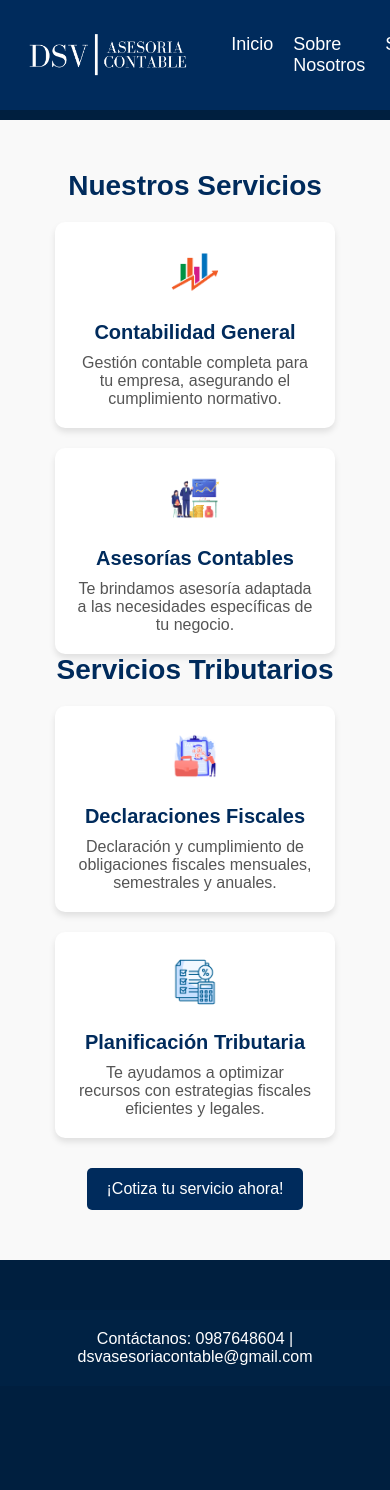
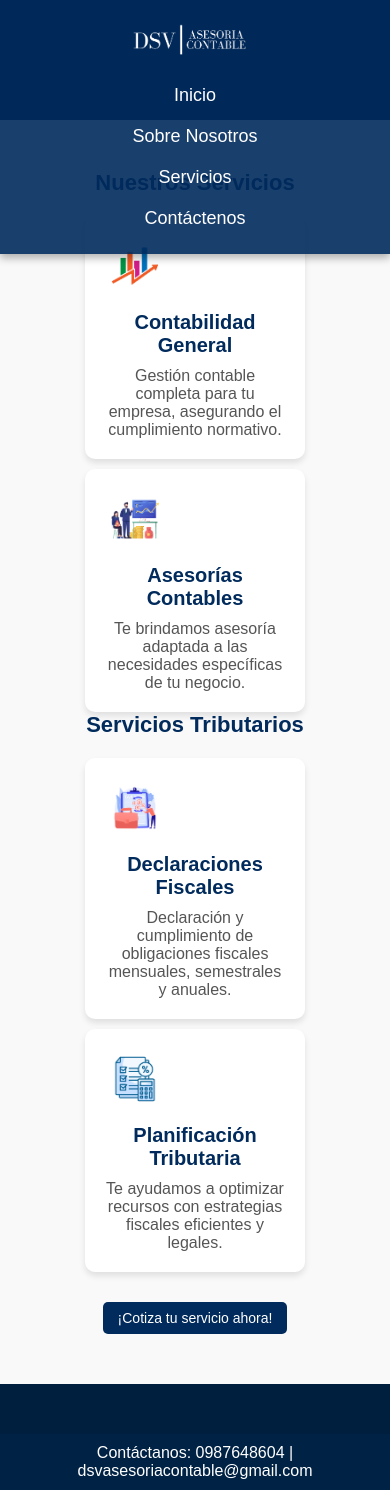
Before and after one commit to wley27/Dsvasesoria, a plain HTML site: page servicios.html in a window 390 px wide. Before the commit the page ends 1386 px from the top, so only its background shows below. Drawn offline with Linux system fonts and the light colour scheme; files whose address does not match are found by name.

Commit message:
Update servicios.css

```diff
--- a/servicios.css
+++ b/servicios.css
@@ -12,6 +12,7 @@ body {
     padding: 0;
     color: #fff;
     background-color: #001f3f; /* Azul oscuro */
+    overflow-x: hidden; /* Evitar desplazamiento horizontal no deseado */
 }
 
 /* Estilos para el header */
@@ -24,14 +25,17 @@ header {
     justify-content: space-between;
     width: 100%;
     position: fixed;
-    z-index: 100; /* Asegura que el header quede sobre el contenido */
+    z-index: 100;
     top: 0;
     left: 0;
     right: 0;
+    box-shadow: 0 4px 8px rgba(0, 0, 0, 0.3); /* Sombra sutil */
+    background-color: rgba(0, 43, 92, 0.9); /* Fondo semitransparente */
 }
+
 /* Estilo cuando el header tiene la franja azul */
 header.blue {
-    background-color: #001f3f; /* Azul */
+    background-color: #001f3f;
 }
 
 /* Contenedor del logo */
@@ -42,13 +46,13 @@ header.blue {
 }
 
 .logo img {
-    height: 70px; /* Ajusta el tamaño del logo */
+    height: 70px;
     width: auto;
 }
 
 /* Cambiar color del logo cuando el header tiene la franja azul */
 header.blue .logo img {
-    filter: brightness(0) invert(1); /* Hace el logo blanco */
+    filter: brightness(0) invert(1);
 }
 
 /* Estilos para la barra de navegación */
@@ -57,7 +61,7 @@ nav ul {
     margin: 0;
     padding: 0;
     display: flex;
-    justify-content: flex-end;  /* Alineamos el menú a la derecha */
+    justify-content: flex-end;
 }
 
 nav ul li {
@@ -70,9 +74,8 @@ nav ul li a {
     font-size: 18px;
 }
 
-/* Cambiar color de texto en los enlaces cuando el header tiene la franja azul */
 header.blue nav ul li a {
-    color: #fff; /* Blanco cuando el header tiene la franja azul */
+    color: #fff;
 }
 
 nav ul li a:hover {
@@ -81,32 +84,32 @@ nav ul li a:hover {
 
 /* Secciones */
 section {
-    margin-top: 120px; /* Ajusta este valor según el tamaño de tu header */
+    margin-top: 120px;
 }
 
 /* Sección Hero */
 .hero {
     position: relative;
     height: 100vh;
-    background-image: url('fondo.jpg'); /* Cambia 'fondo.jpg' por el nombre y ruta de tu imagen */
+    background-image: url('fondo.jpg');
     background-size: cover;
     background-position: center;
     display: flex;
     justify-content: center;
     align-items: center;
     text-align: center;
+    z-index: 0;
 }
 
-/* Capa de superposición con el color azul transparente y desenfoque del fondo */
 .hero .overlay {
-    background-color: rgba(0, 31, 63, 0.5); /* Azul con opacidad para efecto de transparencia */
-    backdrop-filter: blur(10px); /* Borroso el fondo */
+    background-color: rgba(0, 31, 63, 0.5);
+    backdrop-filter: blur(10px);
     padding: 20px;
     border-radius: 8px;
     display: inline-block;
+    z-index: 1; /* Asegura que el texto esté encima del fondo */
 }
 
-/* Estilos del texto en el overlay */
 .hero h2 {
     font-size: 48px;
     margin-bottom: 10px;
@@ -116,6 +119,7 @@ section {
     font-size: 24px;
 }
 
+/* Sección de servicios */
 .servicios {
     text-align: center;
     padding: 50px 20px;
@@ -143,6 +147,9 @@ section {
     box-shadow: 0 4px 6px rgba(0, 0, 0, 0.1);
     text-align: center;
     transition: transform 0.3s ease-in-out;
+    display: flex;
+    flex-direction: column;
+    justify-content: space-between;
 }
 
 .tarjeta:hover {
@@ -180,7 +187,6 @@ section {
     background-color: #004080;
 }
 
-
 /* Estilos del footer */
 footer {
     background-color: #002244;
@@ -188,4 +194,86 @@ footer {
     text-align: center;
     padding: 20px;
     margin-top: 50px;
+    z-index: 0; /* Asegura que no quede encima del contenido */
 }
+
+/* Media Queries para dispositivos móviles y pantallas pequeñas */
+
+/* Dispositivos de hasta 768px (tabletas y pantallas más pequeñas) */
+@media (max-width: 768px) {
+    header {
+        flex-direction: column;
+        align-items: center;
+        padding: 15px;
+    }
+
+    .logo img {
+        height: 50px;
+    }
+
+    nav ul {
+        flex-direction: column;
+        align-items: center;
+        margin-top: 10px;
+    }
+
+    nav ul li {
+        margin: 10px 0;
+    }
+
+    .hero h2 {
+        font-size: 36px;
+    }
+
+    .hero p {
+        font-size: 20px;
+    }
+
+    .servicios h2 {
+        font-size: 24px;
+    }
+
+    .contenedor-servicios {
+        gap: 15px;
+    }
+
+    .tarjeta {
+        width: 250px;
+    }
+
+    .btn-servicios {
+        padding: 10px 18px;
+    }
+}
+
+/* Dispositivos de hasta 480px (móviles pequeños) */
+@media (max-width: 480px) {
+    .hero h2 {
+        font-size: 28px;
+    }
+
+    .hero p {
+        font-size: 18px;
+    }
+
+    .servicios h2 {
+        font-size: 22px;
+    }
+
+    .contenedor-servicios {
+        gap: 10px;
+    }
+
+    .tarjeta {
+        width: 220px;
+    }
+
+    .btn-servicios {
+        padding: 8px 15px;
+        font-size: 14px;
+    }
+
+    footer {
+        padding: 10px;
+    }
+}
```
